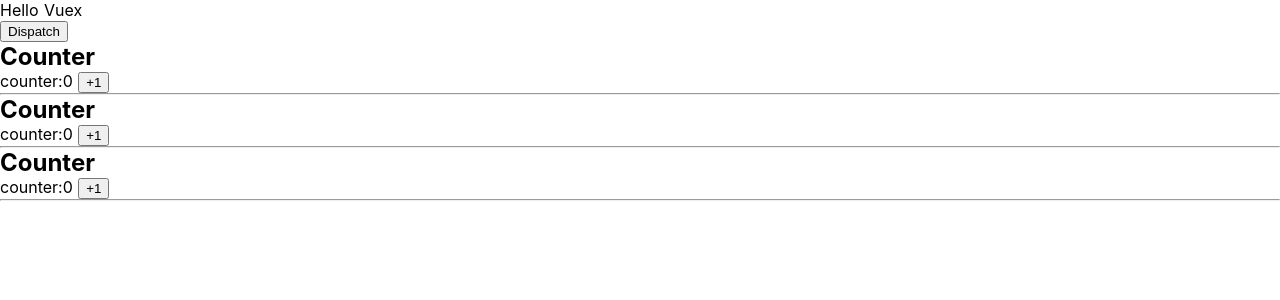
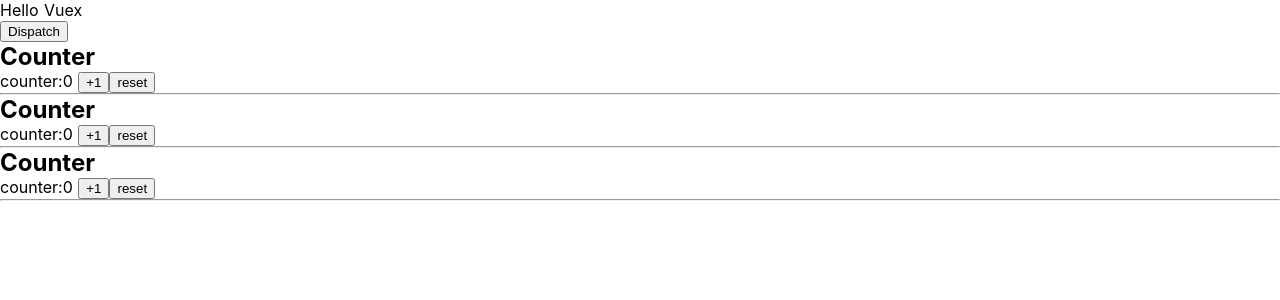
Before and after one commit to s-yoshiii/nuxt-vuex-tutrial, a Nuxt app: page / in a window 1280 px wide. Shown: the top 300 px of the page. Built offline with nearby package versions, Linux system fonts and the light colour scheme.

Commit message:
演習：リセット機能の追加

```diff
--- a/components/Counter.vue
+++ b/components/Counter.vue
@@ -3,6 +3,7 @@
     <h2>{{ title }}</h2>
     counter:{{ $store.state.counter.counter }}
     <button v-on:click="$store.commit('counter/countUp')">+1</button>
+    <button v-on:click="$store.commit('counter/reset')">reset</button>
   </section>
 </template>
 
--- a/store/counter.js
+++ b/store/counter.js
@@ -6,4 +6,7 @@
   countUp: function (state) {
     state.counter++;
   },
+  reset: function (state) {
+    state.counter = 0;
+  },
 };
```
